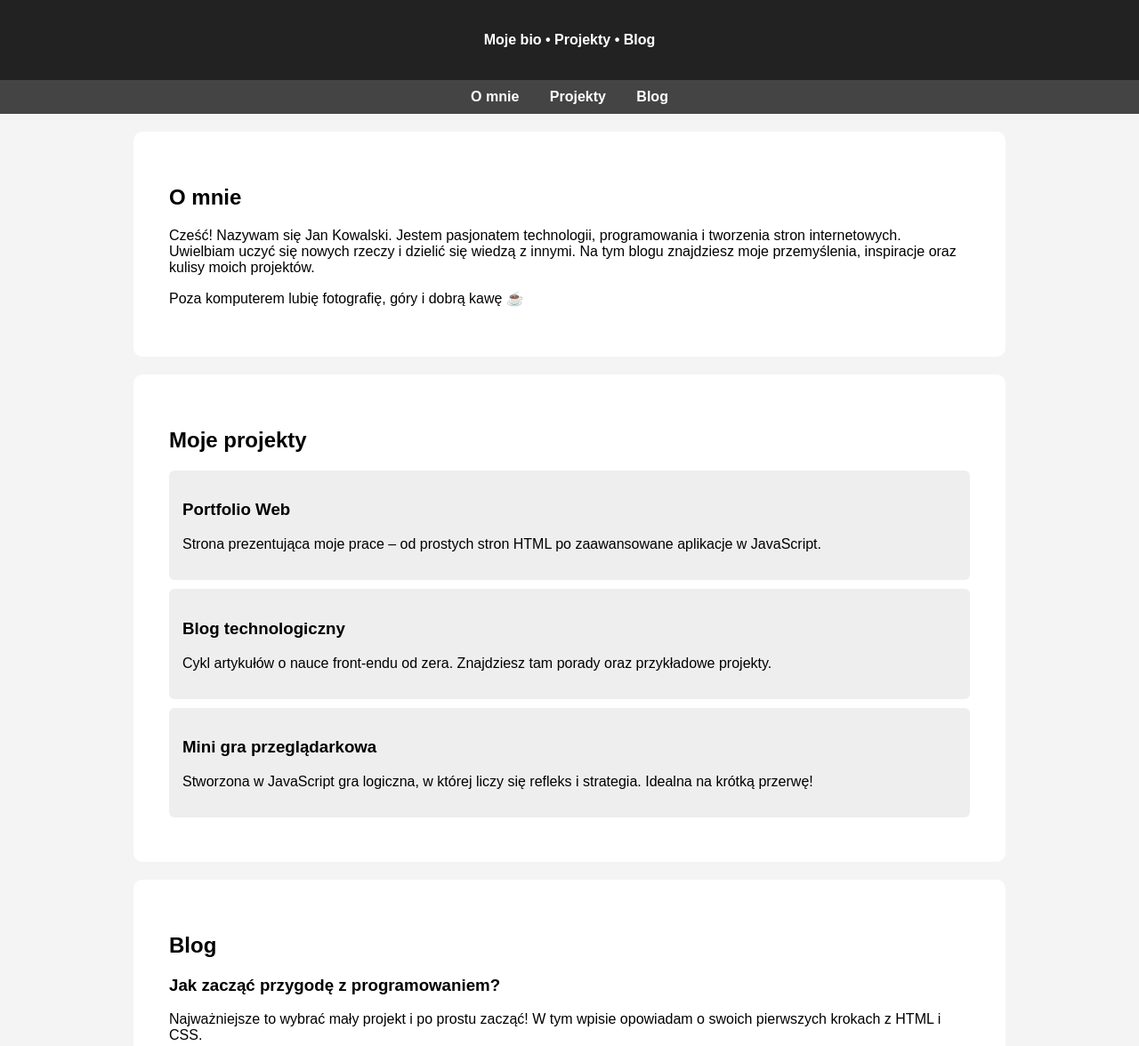
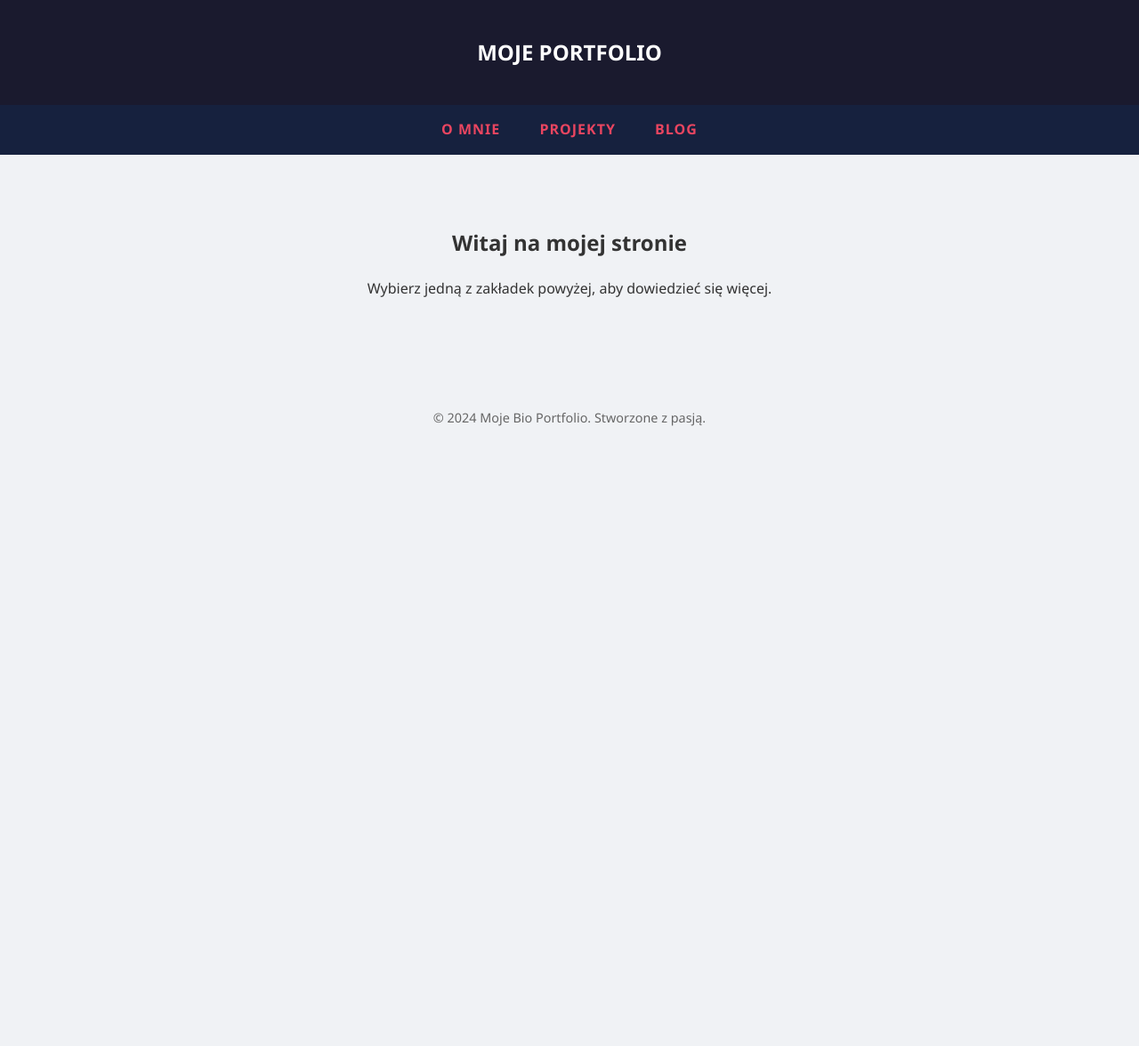
Before and after one commit to jajko552/zadanie.github.io, a plain HTML site: page index.html in a window 1280 px wide. Shown: the top 1176 px of the page at 89% size. After the commit the page ends 800 px from the top, so only its background shows below. Drawn offline with Linux system fonts and the light colour scheme.

Commit message:
Update index.html

```diff
--- a/index.html
+++ b/index.html
@@ -2,61 +2,109 @@
 <html lang="pl">
 <head>
 <meta charset="UTF-8">
+<meta name="viewport" content="width=device-width, initial-scale=1.0">
 <title>Moje Bio Portfolio</title>
 
 <style>
+  /* Podstawowe style */
   body {
-  font-family: Arial, sans-serif;
-  background: #f4f4f4;
+    font-family: 'Segoe UI', Tahoma, Geneva, Verdana, sans-serif;
+    line-height: 1.6;
+    background: #f0f2f5;
     margin: 0;
+    color: #333;
   }
 
   header {
-  background: #222;
+    background: #1a1a2e;
     color: white;
-  padding: 20px;
+    padding: 40px 20px;
     text-align: center;
   }
 
+  header h1 { margin: 0; font-size: 1.5rem; }
+
   nav {
-  background: #444;
-  padding: 10px;
+    background: #16213e;
+    padding: 15px;
     text-align: center;
+    position: sticky;
+    top: 0;
+    z-index: 100;
   }
 
   nav a {
-  color: white;
-  margin: 15px;
+    color: #e94560;
+    margin: 0 20px;
     text-decoration: none;
     font-weight: bold;
+    text-transform: uppercase;
+    letter-spacing: 1px;
+    transition: 0.3s;
   }
 
   nav a:hover {
-  text-decoration: underline;
+    color: white;
   }
 
+  /* Logika zakładek - ukrywanie sekcji */
   section {
-  padding: 40px;
-  max-width: 900px;
-  margin: auto;
+    display: none; /* Domyślnie ukrywamy wszystkie sekcje */
+    padding: 40px 20px;
+    max-width: 800px;
+    margin: 20px auto;
     background: white;
-  margin-top: 20px;
-  border-radius: 10px;
+    border-radius: 15px;
+    box-shadow: 0 4px 15px rgba(0,0,0,0.1);
   }
 
-.project {
-  background: #eee;
-  padding: 15px;
-  margin: 10px 0;
-  border-radius: 6px;
+  /* Wyświetl sekcję, gdy jej ID pojawi się w adresie URL (#) */
+  section:target {
+    display: block;
+    animation: fadeIn 0.5s;
   }
+
+  @keyframes fadeIn {
+    from { opacity: 0; transform: translateY(10px); }
+    to { opacity: 1; transform: translateY(0); }
+  }
+
+  /* Ekran powitalny (widoczny tylko gdy nie wybrano żadnej zakładki) */
+  #home {
+    display: block;
+    text-align: center;
+    background: none;
+    box-shadow: none;
+  }
+  /* Jeśli jakakolwiek sekcja jest aktywna, ukryj ekran powitalny */
+  body:has(section:target) #home {
+    display: none;
+  }
+
+  .project, .post-preview {
+    background: #f8f9fa;
+    padding: 20px;
+    margin: 15px 0;
+    border-left: 5px solid #e94560;
+    border-radius: 5px;
+  }
+
+  .btn {
+    display: inline-block;
+    margin-top: 10px;
+    color: #0f3460;
+    text-decoration: none;
+    font-weight: bold;
+    font-size: 0.9rem;
+  }
+
+  .btn:hover { text-decoration: underline; }
 
   footer {
     text-align: center;
-  padding: 20px;
-  margin-top: 20px;
-  background: #222;
-  color: white;
+    padding: 30px;
+    color: #666;
+    font-size: 0.9rem;
   }
 </style>
 </head>
@@ -64,7 +112,7 @@ footer {
 <body>
 
 <header>
-  <p><strong>Moje bio • Projekty • Blog</strong></p>
+  <h1><a href="#" style="color: white; text-decoration: none;">MOJE PORTFOLIO</a></h1>
 </header>
 
 <nav>
@@ -73,14 +121,18 @@ footer {
   <a href="#blog">Blog</a>
 </nav>
 
-<!-- Sekcja O mnie -->
+<section id="home">
+  <h2>Witaj na mojej stronie</h2>
+  <p>Wybierz jedną z zakładek powyżej, aby dowiedzieć się więcej.</p>
+</section>
+
 <section id="bio">
   <h2>O mnie</h2>
-  <p>Cześć! Nazywam się Jan Kowalski. Jestem pasjonatem technologii, programowania i tworzenia stron internetowych. Uwielbiam uczyć się nowych rzeczy i dzielić się wiedzą z innymi. Na tym blogu znajdziesz moje przemyślenia, inspiracje oraz kulisy moich projektów.</p>
-  <p>Poza komputerem lubię fotografię, góry i dobrą kawę ☕</p>
+  <p>Cześć! Jestem pasjonatem technologii, programowania i tworzenia stron internetowych.</p>
+  <p>Na tym blogu znajdziesz moje przemyślenia, inspiracje oraz kulisy moich projektów.</p>
+  <p>Lubię komputery i nowoczesne rozwiązania webowe.</p>
 </section>
 
-<!-- Sekcja Projekty -->
 <section id="projekty">
   <h2>Moje projekty</h2>
 
@@ -96,29 +148,43 @@ footer {
 
   <div class="project">
     <h3>Mini gra przeglądarkowa</h3>
-    <p>Stworzona w JavaScript gra logiczna, w której liczy się refleks i strategia. Idealna na krótką przerwę!</p>
+    <p>Stworzona w JavaScript gra logiczna, w której liczy się refleks i strategia.</p>
   </div>
 </section>
 
-<!-- Sekcja Blog -->
 <section id="blog">
   <h2>Blog</h2>
-  <article>
+
+  <div class="post-preview">
     <h3>Jak zacząć przygodę z programowaniem?</h3>
-    <p>Najważniejsze to wybrać mały projekt i po prostu zacząć! W tym wpisie opowiadam o swoich pierwszych krokach z HTML i CSS.</p>
-  </article>
+    <p>Krótki opis tego, jak zacząć pisać kod...</p>
+    <a href="#artykul1" class="btn">Czytaj więcej →</a>
+  </div>
 
-  <article>
+  <div class="post-preview">
     <h3>Dlaczego warto tworzyć portfolio?</h3>
-    <p>Portfolio pokazuje Twoje umiejętności w praktyce – to coś więcej niż CV. To Twoja wizytówka w świecie IT.</p>
-  </article>
-
-  <article>
-    <h3>Moje ulubione narzędzia programistyczne</h3>
-    <p>Od Visual Studio Code po GitHub – opisuję narzędzia, które ułatwiają mi codzienną pracę z kodem.</p>
-  </article>
+    <p>Dowiedz się, dlaczego Twoja własna strona jest ważna...</p>
+    <a href="#artykul2" class="btn">Czytaj więcej →</a>
+  </div>
 </section>
 
+<section id="artykul1">
+  <h2>Jak zacząć przygodę z programowaniem?</h2>
+  <p>To jest pełna treść pierwszego artykułu.</p>
+  <p>Najważniejsze to wybrać mały projekt i po prostu zacząć! Moja przygoda zaczęła się od zmiany kolorów tekstu w HTML.</p>
+  <a href="#blog" class="btn">← Powrót do listy wpisów</a>
+</section>
+
+<section id="artykul2">
+  <h2>Dlaczego warto tworzyć portfolio?</h2>
+  <p>To jest pełna treść drugiego artykułu.</p>
+  <p>Portfolio pokazuje Twoje umiejętności w praktyce – to coś więcej niż CV. To Twoja wizytówka w świecie IT.</p>
+  <a href="#blog" class="btn">← Powrót do listy wpisów</a>
+</section>
+
+<footer>
+  <p>&copy; 2024 Moje Bio Portfolio. Stworzone z pasją.</p>
+</footer>
 
 </body>
 </html>
```
Lines whose indentation alone changed are shown as unchanged.
